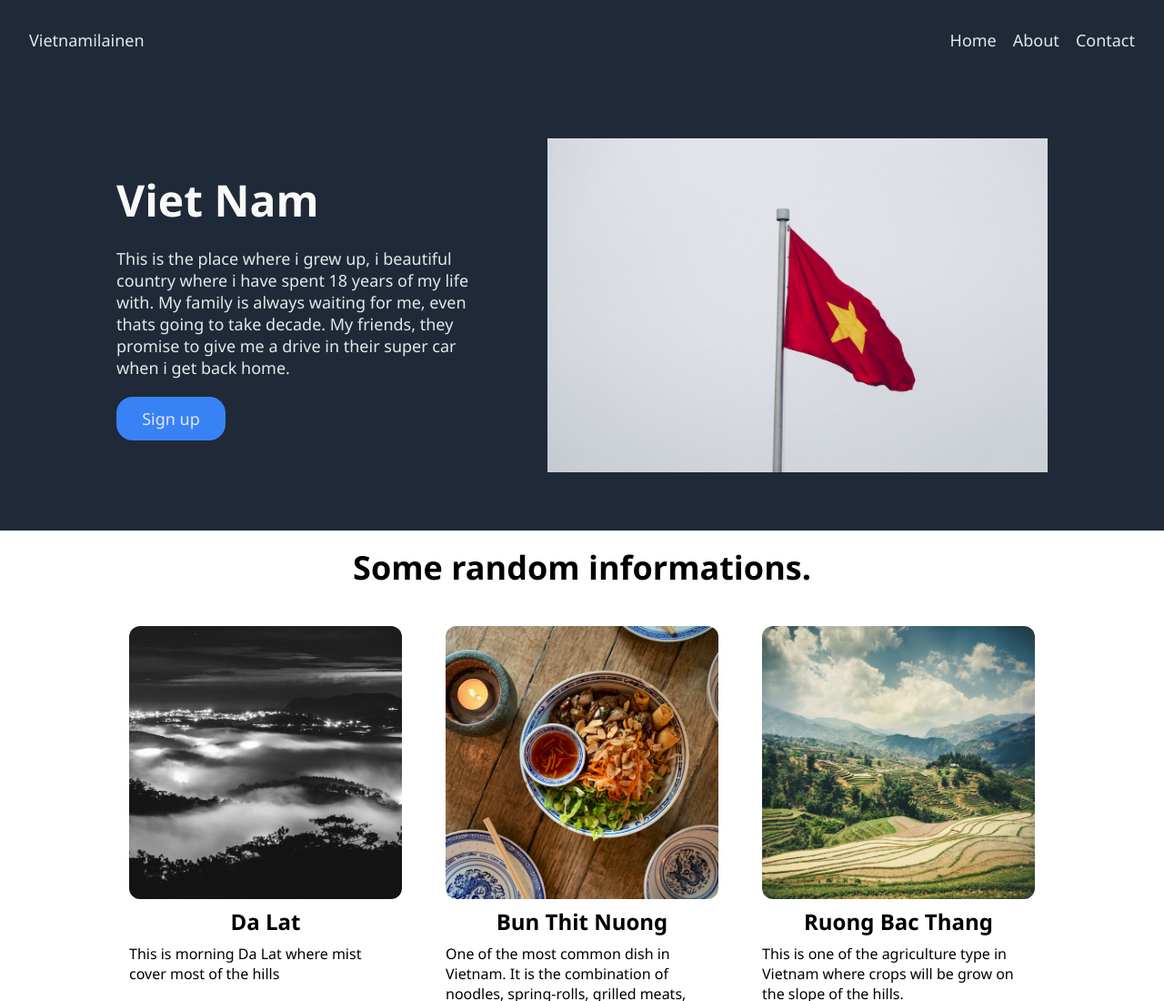
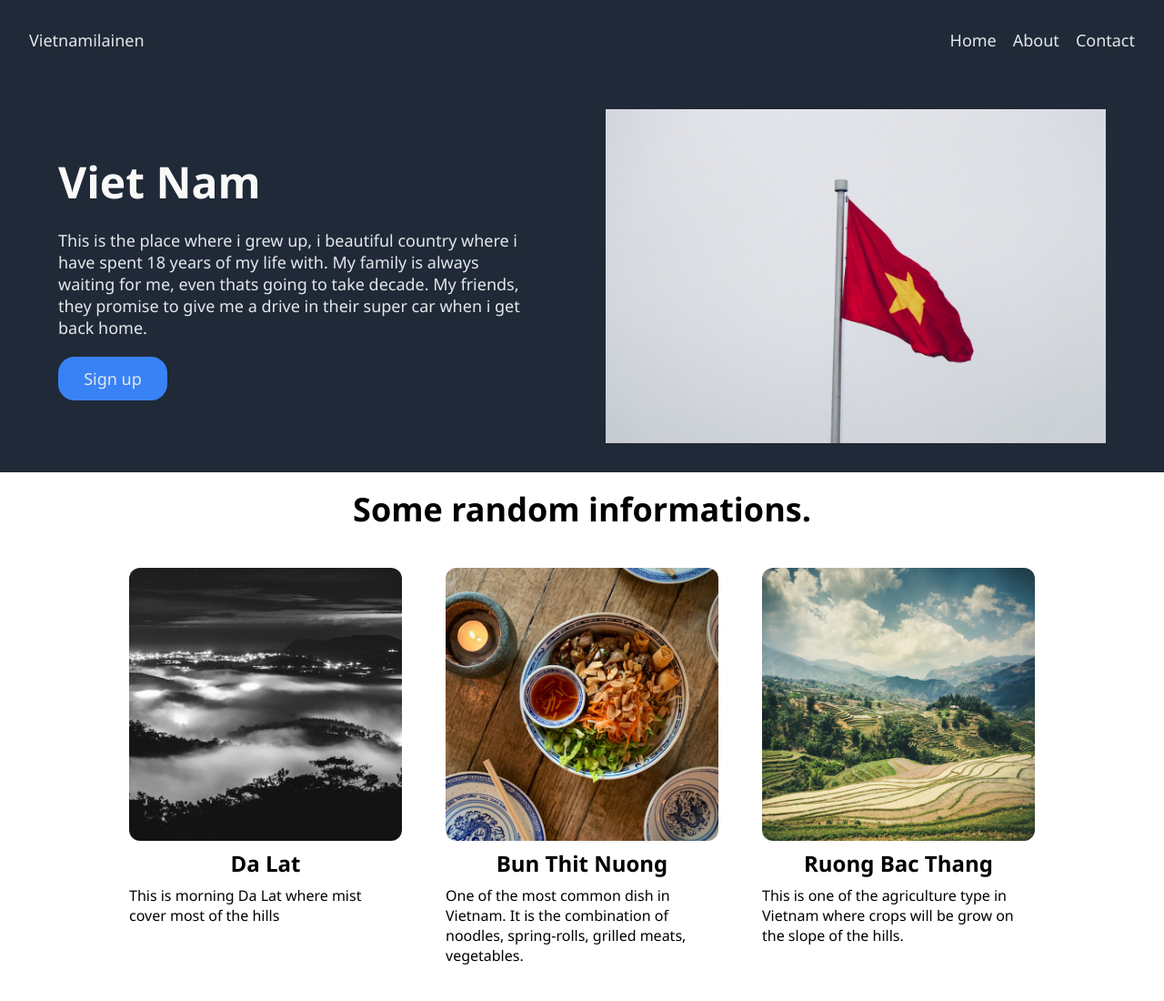
Before and after one commit to HiimHyy/Vietnamilainen, a plain HTML site: page index.html in a window 1280 px wide. Shown: the top 1100 px of the page at 91% size. Drawn offline with Linux system fonts and the light colour scheme.

Commit message:
Update style.css

```diff
--- a/style.css
+++ b/style.css
@@ -34,7 +34,7 @@ a{
 
 .main {
     display: flex;
-    padding: 64px 128px 64px 128px;
+    padding: 32px 64px 32px 64px;
     justify-content: space-evenly;
     gap: 80px;
     align-items: center;
```
